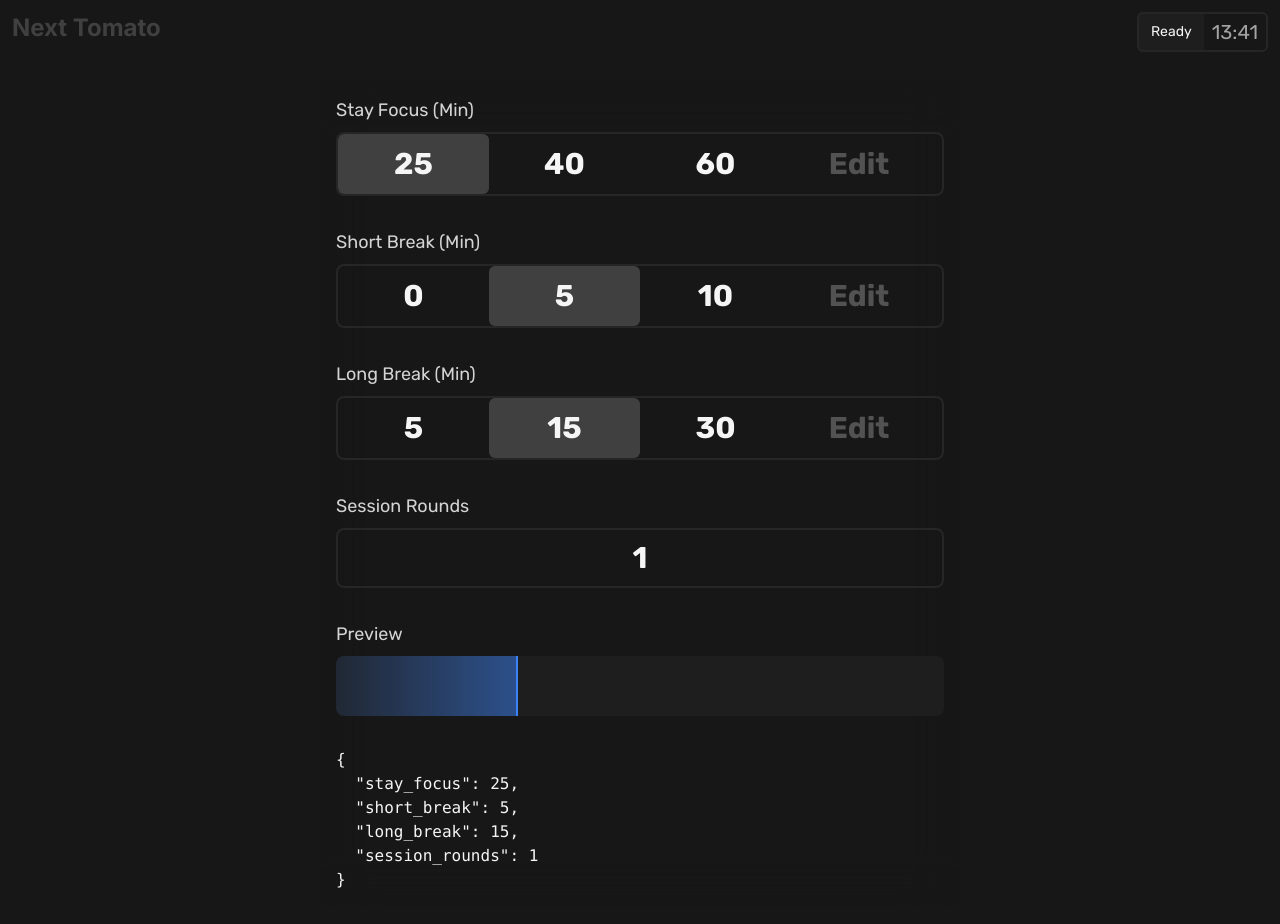
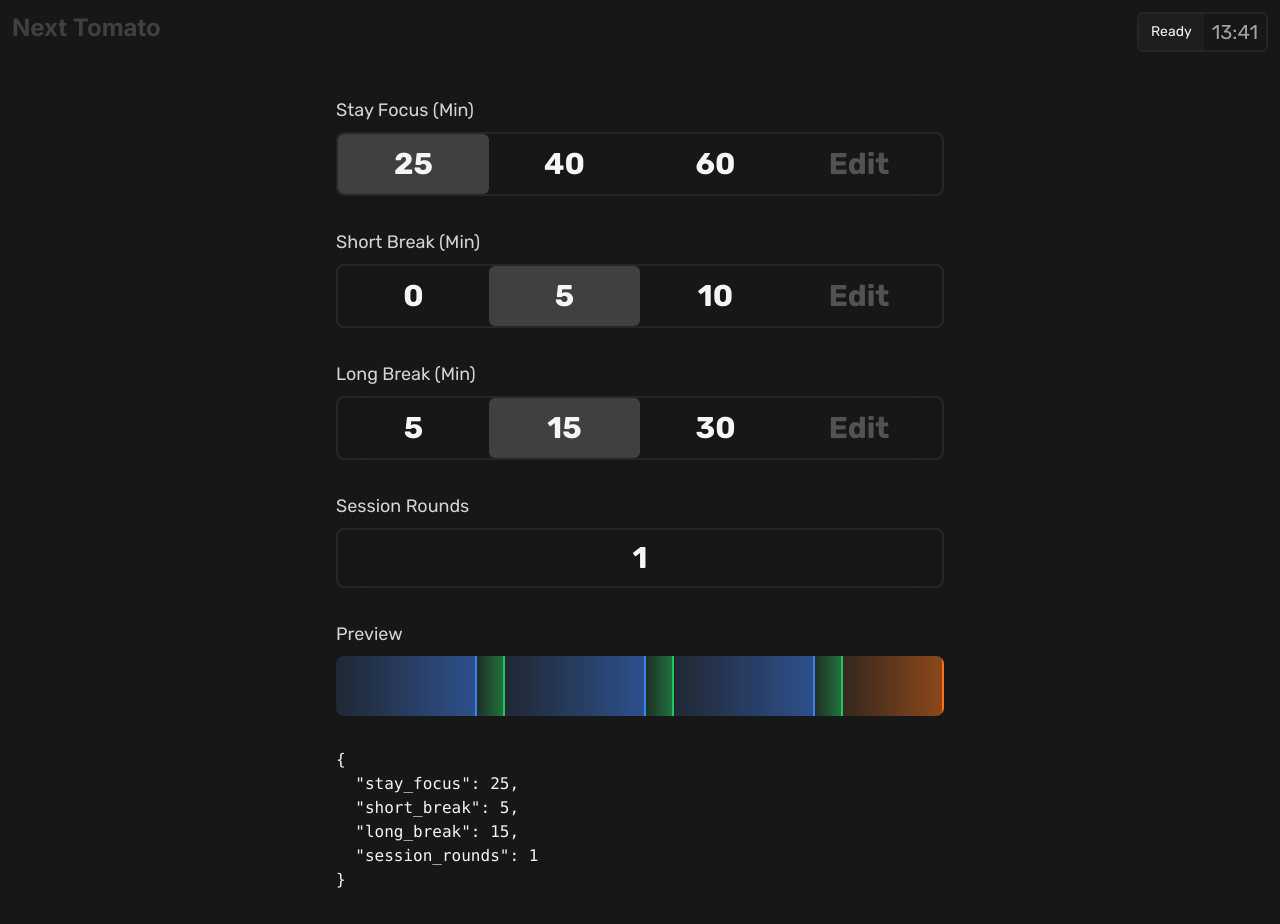
Before and after one commit to YuzeTT/focuskit, a Next.js app: page / in a window 1280 px wide. Built offline with nearby package versions, Linux system fonts and the light colour scheme.

Commit message:
add: progress bar

```diff
--- a/app/page.tsx
+++ b/app/page.tsx
@@ -95,8 +95,24 @@ export default function Home() {
 
           <div>
             <div className="text-lg text-neutral-300 mb-2">{'Preview'}</div>
-            <div className="bg-neutral-800/50 backdrop-blur w-full h-[60px] relative rounded-lg overflow-hidden">
-              <div className="absolute h-full w-[30%] bg-gradient-to-r from-blue-500/10 to-blue-500/50 border-r-2 border-blue-500"></div>
+            <div className="bg-neutral-800/50 backdrop-blur w-full h-[60px] relative rounded-lg overflow-hidden flex">
+              <div className="flex flex-1">
+                {
+                  new Array(3).fill(null).map((item,key)=>(
+                    <div key={key} className="flex flex-1 h-full">
+                      <div className=" h-full bg-gradient-to-r from-blue-500/10 to-blue-500/50 border-r-2 border-blue-500" style={{width: (values.stay_focus/(values.short_break+values.stay_focus)*100)+'%'}}></div>
+                      <div className=" h-full bg-gradient-to-r from-green-500/10 to-green-500/50 border-r-2 border-green-500" style={{width: (values.short_break/(values.short_break+values.stay_focus)*100)+'%'}}></div>
+                    </div>
+                  ))
+                }
+              </div>
+              {/* Long */}
+              <div className=" h-full bg-gradient-to-r from-orange-500/10 to-orange-500/50 border-r-2 border-orange-500" style={{width: values.long_break/((values.short_break+values.stay_focus)*3)*100+'%'}}></div>
+              {/* <div className="flex-1 h-full bg-gradient-to-r from-orange-500/10 to-orange-500/50 border-r-2 border-orange-500" style={{width: (values.long_break/(values.long_break+values.short_break+values.stay_focus)*100*3)+'%'}}></div> */}
+              {/* <div className=" h-full bg-gradient-to-r from-blue-500/10 to-blue-500/50 border-r-2 border-blue-500" style={{width: (values.stay_focus/(values.long_break+values.short_break+values.stay_focus)*100)+'%'}}></div>
+              <div className=" h-full bg-gradient-to-r from-green-500/10 to-green-500/50 border-r-2 border-green-500" style={{width: (values.short_break/(values.long_break+values.short_break+values.stay_focus)*100)+'%'}}></div>
+              <div className=" h-full bg-gradient-to-r from-orange-500/10 to-orange-500/50 border-r-2 border-orange-500" style={{width: (values.long_break/(values.long_break+values.short_break+values.stay_focus)*100)+'%'}}></div> */}
+
             </div>
           </div>
           <pre>
```
